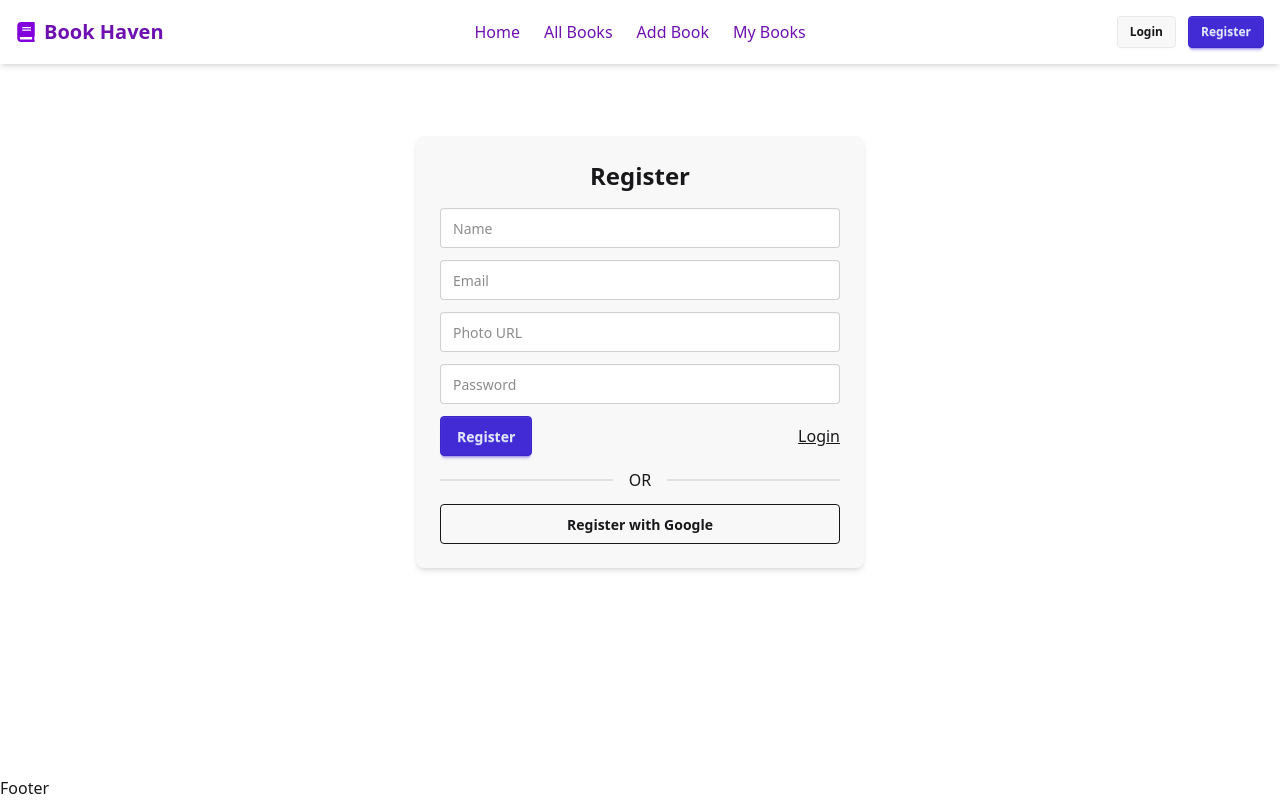
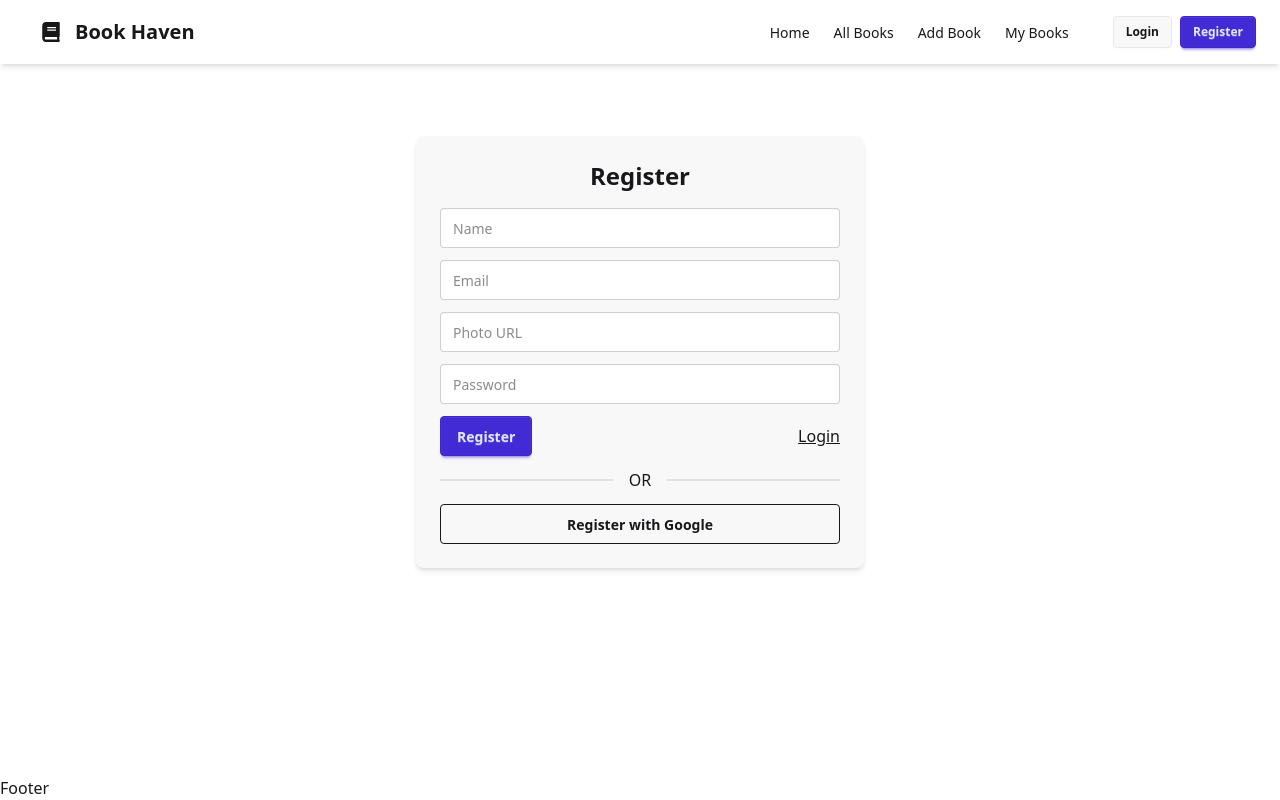
Before and after one commit to sethi353/book-heven-eleven, a React (Vite) app: page /register in a window 1280 px wide. Built offline with nearby package versions, Linux system fonts and the light colour scheme; no server answers.

Commit message:
Updated Register.jsx file

```diff
--- a/src/components/Navbar.jsx
+++ b/src/components/Navbar.jsx
@@ -1,13 +1,13 @@
-import React, { useState, useEffect } from "react";
-import { Link, useNavigate } from "react-router-dom";
-import { auth } from "../firebaseConfig";
-import { signOut } from "firebase/auth";
-import { FaBook, FaBars, FaTimes } from "react-icons/fa";
+import React from 'react';
+import { Link, useNavigate } from 'react-router-dom';
+import { auth } from '../firebaseConfig';
+import { signOut } from 'firebase/auth';
+import { FaBook } from 'react-icons/fa';
 
 function useAuth() {
-  const [user, setUser] = useState(null);
-  useEffect(() => {
-    const unsub = auth.onAuthStateChanged((u) => setUser(u));
+  const [user, setUser] = React.useState(null);
+  React.useEffect(() => {
+    const unsub = auth.onAuthStateChanged(u => setUser(u));
     return () => unsub();
   }, []);
   return user;
@@ -16,33 +16,64 @@ function useAuth() {
 export default function Navbar() {
   const user = useAuth();
   const navigate = useNavigate();
-  const [menuOpen, setMenuOpen] = useState(false);
 
   const handleLogout = async () => {
     await signOut(auth);
-    navigate("/");
+    navigate('/');
   };
 
   return (
-    <header className="bg-base-100 shadow-md sticky top-0 z-50">
-      <div className="max-w-7xl mx-auto flex justify-between items-center h-16 px-4">
-        {/* Logo */}
-        <Link to="/" className="flex items-center text-xl font-bold text-purple-800">
-          <FaBook className="mr-2 text-purple-700" /> Book Haven
+    <header className="navbar bg-base-100 shadow-md">
+      {/* Logo Section */}
+      <div className="flex-1 px-4">
+        <Link to="/" className="btn btn-ghost normal-case text-xl">
+          <FaBook className="mr-2" /> Book Haven
         </Link>
+      </div>
 
-        {/* Desktop Menu */}
-        <ul className="hidden md:flex gap-6 font-medium text-purple-800">
+      {/* Mobile Dropdown Menu */}
+      <div className="dropdown dropdown-end lg:hidden">
+        <label tabIndex={0} className="btn btn-ghost">
+          <svg
+            xmlns="http://www.w3.org/2000/svg"
+            className="h-5 w-5"
+            fill="none"
+            viewBox="0 0 24 24"
+            stroke="currentColor"
+          >
+            <path
+              strokeLinecap="round"
+              strokeLinejoin="round"
+              strokeWidth="2"
+              d="M4 6h16M4 12h16M4 18h16"
+            />
+          </svg>
+        </label>
+        <ul
+          tabIndex={0}
+          className="menu menu-sm dropdown-content mt-3 z-[1] p-2 shadow bg-base-100 rounded-box w-52"
+        >
           <li><Link to="/">Home</Link></li>
           <li><Link to="/all-books">All Books</Link></li>
           <li><Link to="/add-book">Add Book</Link></li>
           <li><Link to="/my-books">My Books</Link></li>
         </ul>
+      </div>
 
-        {/* Right side (Auth Buttons) */}
-        <div className="hidden md:flex items-center gap-3">
+      {/* Desktop Menu */}
+      <div className="hidden lg:flex flex-none px-4">
+        <ul className="menu menu-horizontal p-0">
+          <li><Link to="/">Home</Link></li>
+          <li><Link to="/all-books">All Books</Link></li>
+          <li><Link to="/add-book">Add Book</Link></li>
+          <li><Link to="/my-books">My Books</Link></li>
+        </ul>
+      </div>
+
+      {/* User Section */}
+      <div className="px-4">
         {user ? (
-            <>
+          <div className="flex items-center gap-3">
             {user.photoURL && (
               <img
                 title={user.displayName || user.email}
@@ -54,72 +85,18 @@ export default function Navbar() {
             <button className="btn btn-outline btn-sm" onClick={handleLogout}>
               Logout
             </button>
-            </>
+          </div>
         ) : (
-            <>
+          <div className="flex gap-2">
             <Link to="/login" className="btn btn-sm">
               Login
             </Link>
             <Link to="/register" className="btn btn-primary btn-sm">
               Register
             </Link>
-            </>
+          </div>
         )}
       </div>
-
-        {/* Mobile Menu Toggle Button */}
-        <button
-          className="md:hidden text-purple-800 focus:outline-none"
-          onClick={() => setMenuOpen(!menuOpen)}
-        >
-          {menuOpen ? <FaTimes size={22} /> : <FaBars size={22} />}
-        </button>
-      </div>
-
-      {/* Mobile Dropdown Menu */}
-      {menuOpen && (
-        <div className="md:hidden bg-purple-50 border-t border-purple-200 py-3">
-          <ul className="flex flex-col items-center gap-3 font-medium text-purple-800">
-            <li><Link to="/" onClick={() => setMenuOpen(false)}>Home</Link></li>
-            <li><Link to="/all-books" onClick={() => setMenuOpen(false)}>All Books</Link></li>
-            <li><Link to="/add-book" onClick={() => setMenuOpen(false)}>Add Book</Link></li>
-            <li><Link to="/my-books" onClick={() => setMenuOpen(false)}>My Books</Link></li>
-          </ul>
-
-          <div className="flex flex-col items-center gap-2 mt-3">
-            {user ? (
-              <>
-                {user.photoURL && (
-                  <img
-                    title={user.displayName || user.email}
-                    src={user.photoURL}
-                    className="w-10 h-10 rounded-full"
-                    alt="avatar"
-                  />
-                )}
-                <button
-                  className="btn btn-outline btn-sm"
-                  onClick={() => {
-                    handleLogout();
-                    setMenuOpen(false);
-                  }}
-                >
-                  Logout
-                </button>
-              </>
-            ) : (
-              <>
-                <Link to="/login" onClick={() => setMenuOpen(false)} className="btn btn-sm">
-                  Login
-                </Link>
-                <Link to="/register" onClick={() => setMenuOpen(false)} className="btn btn-primary btn-sm">
-                  Register
-                </Link>
-              </>
-            )}
-          </div>
-        </div>
-      )}
     </header>
   );
 }
--- a/src/pages/Register.jsx
+++ b/src/pages/Register.jsx
@@ -2,13 +2,13 @@ import React from 'react';
 import {
   createUserWithEmailAndPassword,
   updateProfile,
-  signInWithPopup
+  signInWithPopup,
 } from 'firebase/auth';
 import { auth, googleProvider } from '../firebaseConfig';
 import { useNavigate, Link } from 'react-router-dom';
-import toast, { Toaster } from 'react-hot-toast'; // ✅ replaced react-toastify
-import { Tooltip } from 'react-tooltip'; // ✅ added tooltip
-import 'react-tooltip/dist/react-tooltip.css'; // ✅ tooltip CSS
+import toast from 'react-hot-toast';
+import { Tooltip } from 'react-tooltip';
+import 'react-tooltip/dist/react-tooltip.css';
 
 export default function Register() {
   const [name, setName] = React.useState('');
@@ -17,6 +17,7 @@ export default function Register() {
   const [password, setPassword] = React.useState('');
   const navigate = useNavigate();
 
+  // Password validation
   const validatePassword = (pw) => {
     if (pw.length < 6) return 'Password must be at least 6 characters';
     if (!/[A-Z]/.test(pw)) return 'Must include at least one uppercase';
@@ -24,6 +25,7 @@ export default function Register() {
     return '';
   };
 
+  //Register with Email & Password
   const handleRegister = async (e) => {
     e.preventDefault();
     const err = validatePassword(password);
@@ -32,28 +34,26 @@ export default function Register() {
     try {
       const userCred = await createUserWithEmailAndPassword(auth, email, password);
       await updateProfile(userCred.user, { displayName: name, photoURL: photo });
-      toast.success('🎉 Registered successfully!');
-      navigate('/');
+      toast.success(' Registered successfully!');
+      setTimeout(() => navigate('/'), 600);
     } catch (err) {
-      toast.error('❌ ' + err.message);
+      toast.error( + err.message);
     }
   };
 
+  //  Register with Google
   const handleGoogle = async () => {
     try {
       await signInWithPopup(auth, googleProvider);
-      toast.success('✅ Registered via Google!');
-      navigate('/');
+      toast.success(' Registered via Google!');
+      setTimeout(() => navigate('/'), 600);
     } catch (err) {
-      toast.error('❌ ' + err.message);
+      toast.error( + err.message);
     }
   };
 
   return (
-    <div className="max-w-md mx-auto mt-10 p-6 rounded-lg shadow-md bg-base-200">
-      {/* ✅ React Hot Toast container */}
-      <Toaster position="top-right" reverseOrder={false} />
-
+    <div className="max-w-md mx-auto mt-10 p-6 rounded-lg shadow-md bg-base-200 relative">
       <h2 className="text-2xl font-semibold mb-4 text-center">Register</h2>
 
       <form onSubmit={handleRegister} className="space-y-3">
@@ -64,7 +64,7 @@ export default function Register() {
           onChange={(e) => setName(e.target.value)}
           data-tooltip-id="name-tip"
         />
-        <Tooltip id="name-tip" place="right" content="Enter your full name" />
+        <Tooltip id="name-tip" place="right" content="Enter your full name" style={{ position: 'fixed' }} />
 
         <input
           className="input input-bordered w-full"
@@ -73,7 +73,7 @@ export default function Register() {
           onChange={(e) => setEmail(e.target.value)}
           data-tooltip-id="email-tip"
         />
-        <Tooltip id="email-tip" place="right" content="Enter a valid email address" />
+        <Tooltip id="email-tip" place="right" content="Enter a valid email address" style={{ position: 'fixed' }} />
 
         <input
           className="input input-bordered w-full"
@@ -82,7 +82,7 @@ export default function Register() {
           onChange={(e) => setPhoto(e.target.value)}
           data-tooltip-id="photo-tip"
         />
-        <Tooltip id="photo-tip" place="right" content="Paste a direct image link for your profile photo" />
+        <Tooltip id="photo-tip" place="right" content="Paste a direct image link for your profile photo" style={{ position: 'fixed' }} />
 
         <input
           className="input input-bordered w-full"
@@ -96,7 +96,9 @@ export default function Register() {
           id="password-tip"
           place="right"
           content="Password must have 6+ chars, 1 uppercase & 1 lowercase"
+          style={{ position: 'fixed' }}
         />
+
 
         <div className="flex justify-between items-center">
           <button
@@ -106,7 +108,12 @@ export default function Register() {
           >
             Register
           </button>
-          <Tooltip id="register-btn-tip" place="top" content="Create your account" />
+          <Tooltip
+            id="register-btn-tip"
+            place="top"
+            content="Create your account"
+            style={{ position: 'fixed', zIndex: 9999 }}
+          />
 
           <Link
             to="/login"
@@ -115,7 +122,12 @@ export default function Register() {
           >
             Login
           </Link>
-          <Tooltip id="login-link-tip" place="top" content="Already have an account? Log in" />
+          <Tooltip
+            id="login-link-tip"
+            place="top"
+            content="Already have an account? Log in"
+            style={{ position: 'fixed', zIndex: 9999 }}
+          />
         </div>
       </form>
 
@@ -132,6 +144,7 @@ export default function Register() {
         id="google-btn-tip"
         place="top"
         content="Sign up quickly using your Google account"
+        style={{ position: 'fixed', zIndex: 9999 }}
       />
     </div>
   );
```
Lines whose indentation alone changed are shown as unchanged.
